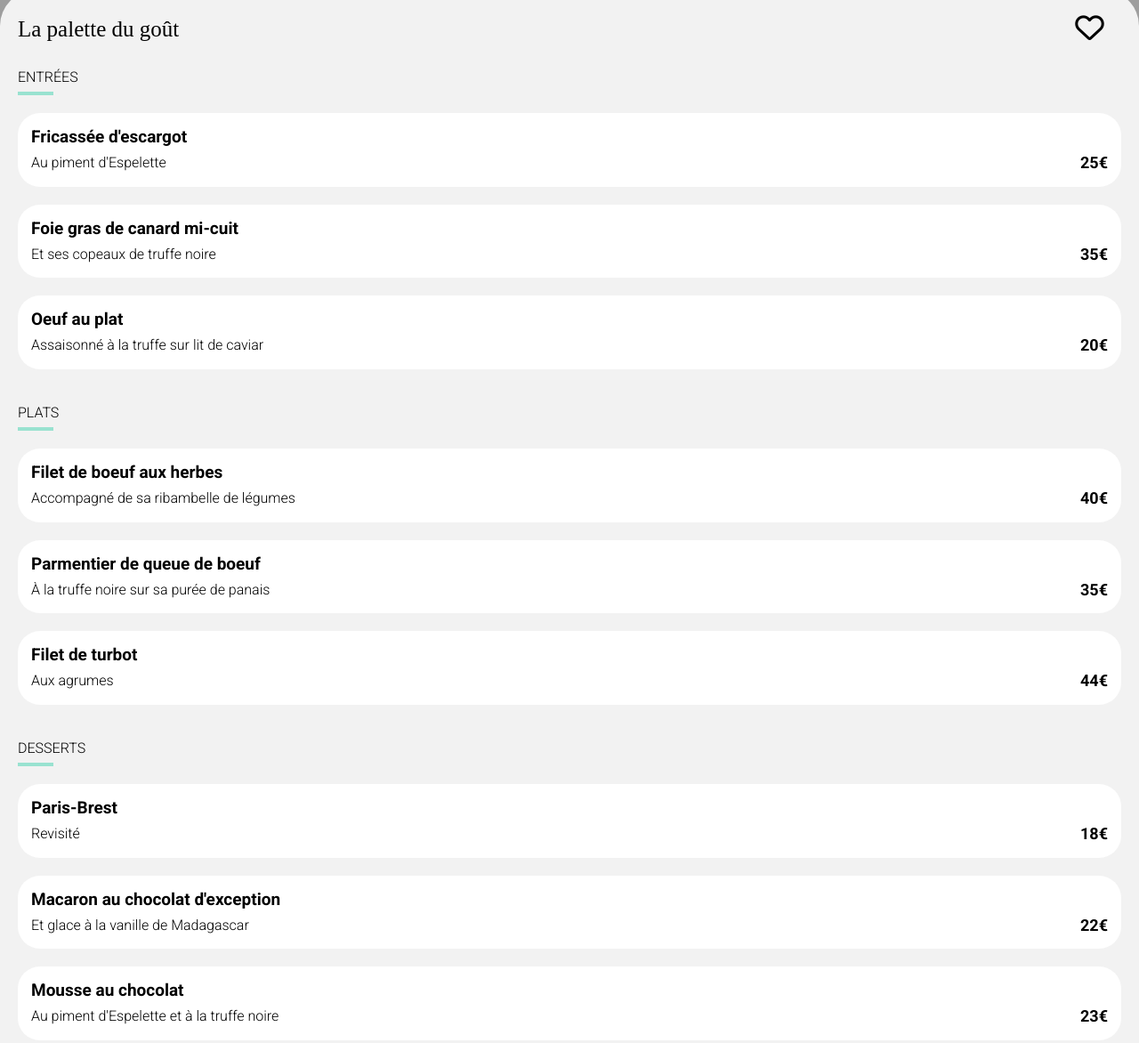
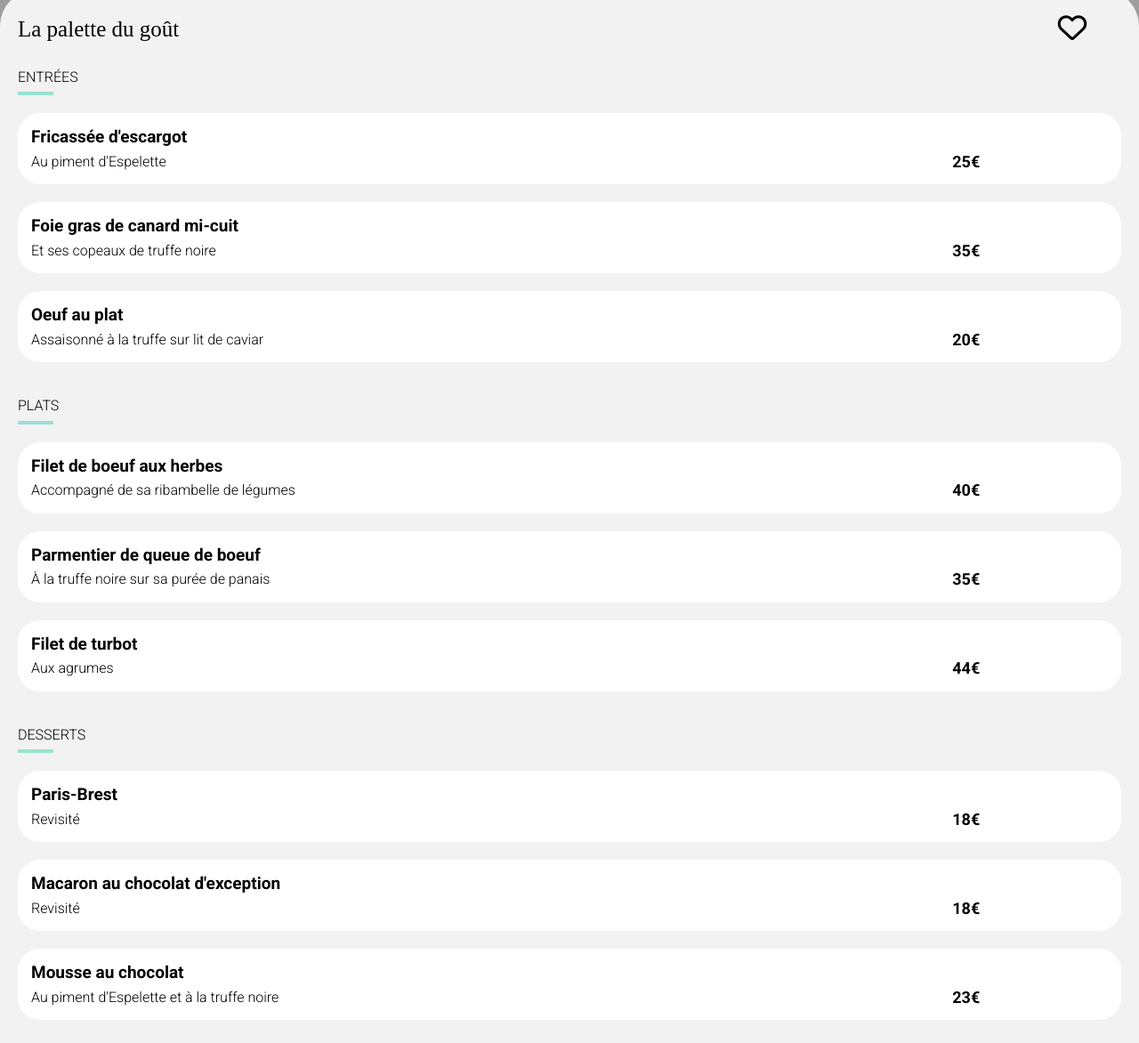
Before and after one commit to branye-cyber/LivrablesP3V2, a plain HTML site: page palette.html in a window 1280 px wide. Shown: the part 313-1485 px from the top of the page at 89% size. Drawn offline with Linux system fonts and the light colour scheme; grey boxes are pictures that could not be loaded; a web font is replaced by a local one.

Commit message:
Test ... et coche verte, page restau palette

```diff
--- a/palette.html
+++ b/palette.html
@@ -40,68 +40,118 @@
                 </div>
                 <div class="plat">Entrées</div>
                     <div class="entrees">
-                        <div class="choix">
-                            <h2>Fricassée d'escargot</h2>
-                            <div class="details">
-                            <p>Au piment d'Espelette</p><p><span>25€</span></p>
+
+
+                        <div class="choice">
+                            <div class="choice__details">
+                                <h2>Fricassée d'escargot</h2>
+                                <p>Au piment d'Espelette</p>
                             </div>
+                            <div class="choice__price">
+                                <p><span>25€</span></p>
+                            </div>
+                            <div class="choice__check"><i class="fa-solid fa-circle-check"></i></div>
                         </div>
-<!--                        <div class="coche"><i class="fa-regular fa-check-circle"></i></div> -->
-                        <div class="choix">
-                            <h2>Foie gras de canard mi-cuit</h2>
-                            <div class="details">
-                            <p>Et ses copeaux de truffe noire</p><p><span>35€</span></p>
+
+
+                        <div class="choice">
+                            <div class="choice__details">
+                                <h2>Foie gras de canard mi-cuit</h2>
+                                <p>Et ses copeaux de truffe noire</p>
                             </div>
+                            <div class="choice__price">
+                                <p><span>35€</span></p>
+                            </div>
+                            <div class="choice__check"><i class="fa-solid fa-circle-check"></i></div>
                         </div>
-                        <div class="choix">
-                            <h2>Oeuf au plat</h2>
-                            <div class="details">
-                            <p>Assaisonné à la truffe sur lit de caviar</p><p><span>20€</span></p>
+
+
+                        <div class="choice">
+                            <div class="choice__details">
+                                <h2>Oeuf au plat</h2>
+                                <p>Assaisonné à la truffe sur lit de caviar</p>
                             </div>
+                            <div class="choice__price">
+                                <p><span>20€</span></p>
+                            </div>
+                            <div class="choice__check"><i class="fa-solid fa-circle-check"></i></div>
                         </div>
                     </div>
+
                 <div class="plat">Plats</div>
                     <div class="plats">
-                        <div class="choix">
-                            <h2>Filet de boeuf aux herbes</h2>
-                            <div class="details">
-                            <p>Accompagné de sa ribambelle de légumes</p><p><span>40€</span></p>
+
+                        <div class="choice">
+                            <div class="choice__details">
+                                <h2>Filet de boeuf aux herbes</h2>
+                                <p>Accompagné de sa ribambelle de légumes</p>
                             </div>
+                            <div class="choice__price">
+                                <p><span>40€</span></p>
+                            </div>
+                            <div class="choice__check"><i class="fa-solid fa-circle-check"></i></div>
                         </div>
-                        <div class="choix">
-                            <h2>Parmentier de queue de boeuf</h2>
-                            <div class="details">
-                            <p>À la truffe noire sur sa purée de panais</p><p><span>35€</span></p>
+
+                        <div class="choice">
+                            <div class="choice__details">
+                                <h2>Parmentier de queue de boeuf</h2>
+                                <p>À la truffe noire sur sa purée de panais</p>
                             </div>
+                            <div class="choice__price">
+                                <p><span>35€</span></p>
+                            </div>
+                            <div class="choice__check"><i class="fa-solid fa-circle-check"></i></div>
                         </div>
-                        <div class="choix">
-                            <h2>Filet de turbot</h2>
-                            <div class="details">
-                            <p>Aux agrumes</p><p><span>44€</span></p>
+
+                        <div class="choice">
+                            <div class="choice__details">
+                                <h2>Filet de turbot</h2>
+                                <p>Aux agrumes</p>
                             </div>
+                            <div class="choice__price">
+                                <p><span>44€</span></p>
+                            </div>
+                            <div class="choice__check"><i class="fa-solid fa-circle-check"></i></div>
                         </div>
                     </div>
+
                 <div class="plat">Desserts</div>
                     <div class="desserts">
-                        <div class="choix">
-                            <h2>Paris-Brest</h2>
-                            <div class="details">
-                            <p>Revisité</p><p><span>18€</span></p>
+
+                        <div class="choice">
+                            <div class="choice__details">
+                                <h2>Paris-Brest</h2>
+                                <p>Revisité</p>
                             </div>
+                            <div class="choice__price">
+                                <p><span>18€</span></p>
+                            </div>
+                            <div class="choice__check"><i class="fa-solid fa-circle-check"></i></div>
                         </div>
-                        <div class="choix">
-                            <h2>Macaron au chocolat d'exception</h2>
-                            <div class="details">
-                            <p>Et glace à la vanille de Madagascar</p><p><span>22€</span></p>
+
+                        <div class="choice">
+                            <div class="choice__details">
+                                <h2>Macaron au chocolat d'exception</h2>
+                                <p>Revisité</p>
                             </div>
+                            <div class="choice__price">
+                                <p><span>18€</span></p>
+                            </div>
+                            <div class="choice__check"><i class="fa-solid fa-circle-check"></i></div>
                         </div>
-                        <div class="choix">
-                            <h2>Mousse au chocolat</h2>
-                            <div class="details">
-                            <p>Au piment d'Espelette et à la truffe noire</p><p><span>23€</span></p>
+
+                        <div class="choice">
+                            <div class="choice__details">
+                                <h2>Mousse au chocolat</h2>
+                                <p>Au piment d'Espelette et à la truffe noire</p>
                             </div>
+                            <div class="choice__price">
+                                <p><span>23€</span></p>
+                            </div>
+                            <div class="choice__check"><i class="fa-solid fa-circle-check"></i></div>
                         </div>
                     </div>
+
                 <div class="bouton">Commander</div>
             </div>
         </main>
--- a/sass/layout/_1general.scss
+++ b/sass/layout/_1general.scss
@@ -15,10 +15,10 @@
     align-items: center;
     inset: 0;
     background-color: #fff;
-    opacity: 0.97;
+    opacity: 1;
     height: 100vh;
     z-index: 1;
-    animation: loader 0.05s 1500ms forwards;
+    animation: loader 0.05s 2500ms forwards;
     transform-origin: top;
 }
 
@@ -68,32 +68,10 @@
     }
 }
 
-@keyframes entrees {
-    0%{
-        opacity: 0;
-        transform: translate(0, 10px);
-    }
-
-    100%{
-        opacity: 1;
-    }
-}
-
 @keyframes plats {
     0%{
         opacity: 0;
-        transform: translate(0, 10px);
-    }
-
-    100%{
-        opacity: 1;
-    }
-}
-
-@keyframes desserts {
-    0%{
-        opacity: 0;
-        transform: translate(0, 10px);
+        transform: translate(0, 25px);
     }
 
     100%{
--- a/sass/layout/_4menus.scss
+++ b/sass/layout/_4menus.scss
@@ -43,7 +43,7 @@
 
 .coeur{
     transform: scale(1.3);
-    padding-right: 20px;
+    padding-right: 3%;
 }
 
 .plat{
@@ -55,48 +55,74 @@
     width: 40px;
 }
 
-.choix{
+.choice{
+    display: flex;
+    justify-content: space-between;
+    align-items: center;
     width: 100%;
+    height: 80px;
     margin: 20px 0;
-    padding: 8px 15px;
+    padding: 8px 0 8px 15px;
     background-color: white;
     border-radius: 25px;
+    &__check{
+        background-color: $color-tertiary;
+        width: 0px;
+        height: 80px;
+        overflow: hidden;
+        border-top-right-radius: 25px;
+        border-bottom-right-radius: 25px;
+        .fa-circle-check{
+            color: white;
+            transform: scale(2);
+            padding-top: 20px;
+            padding-left: 22%;
+        }
+    }
+    &__details{
+        width: 110%;
+        max-width: 70%;
         h2{
             font-size: 19px;
             margin: 8px 0 0 0;
+            white-space: nowrap;
             overflow: hidden;
             text-overflow: ellipsis;
         }
-    .details{
-        display: flex;
-        justify-content: space-between;
-        align-items: center;
         p{
             margin: 8px 0 8px 0;
             font-weight: 300;
+            white-space: nowrap;
             overflow: hidden;
             text-overflow: ellipsis;
         }
-        span{
+    }
+    &__price{
+        width: 80px;
+        padding-top: 30px;
+        padding-right: 15px;
         font-size: 18px;
         font-weight: 900;
+        display: flex;
+        justify-content: end;
     }
+}
+
+.choice:hover{
+    .choice__check{
+        width: 100px;
+        transition-duration: 500ms;
     }
 }
 
 .entrees{
-    animation: entrees 500ms ease-in-out 0s 1 normal none;
+    animation: plats 1000ms ease-in-out 0s 1 normal none;
 }
 .plats{
-    animation: plats 1000ms ease-in-out 0s 1 normal none;
+    animation: plats 2000ms ease-in-out 0s 1 normal none;
 }
 .desserts{
-    animation: desserts 1500ms ease-in-out 0s 1 normal none;
-}
-
-.nomplat:hover{
-    box-shadow: 5px 5px 5px $color-shadow;
-    animation: choix 1s ease-in-out 0s 1 backwards none;
+    animation: plats 3000ms ease-in-out 0s 1 normal none;
 }
 
 .menu .bouton{
```
Also changed, not shown: css/style.css, 3 other files. Lines whose indentation alone changed are shown as unchanged.
